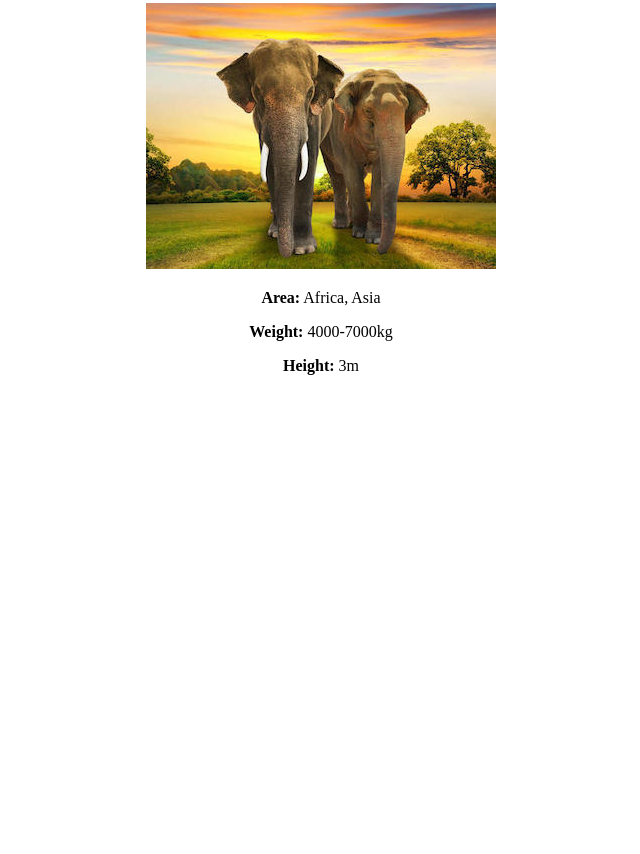
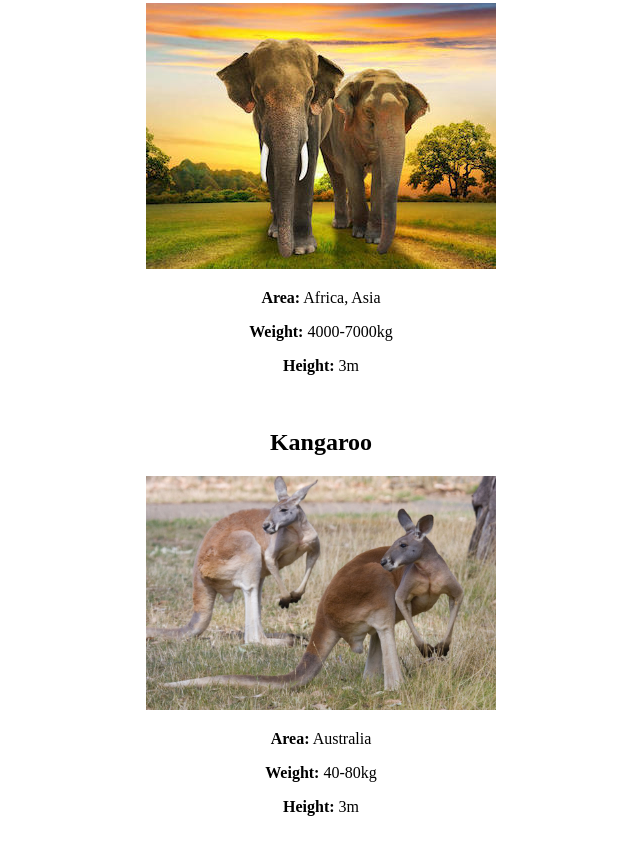
Before and after one commit to Un4ro/wild_animals, a plain HTML site: page index.html in a window 1280 px wide. Shown: the part 794-1648 px from the top of the page, without its empty margins (319-959 px from the left). Before the commit the page ends 1211 px from the top, so only its background shows below. Drawn offline with Linux system fonts and the light colour scheme.

Commit message:
add kangaroo

```diff
--- a/index.html
+++ b/index.html
@@ -32,5 +32,11 @@
     <p><b>Height:</b> 3m</p>
     <br>
 
+	<h2>Kangaroo</h2>
+    <img width=350px src="pictures/Kangaroo.jpg">
+    <p><b>Area:</b> Australia</p>
+    <p><b>Weight:</b> 40-80kg</p>
+    <p><b>Height:</b> 3m</p>
+    <br>
   </body>
 </html>
```
Also changed, not shown: pictures/Kangaroo.jpg (added).
